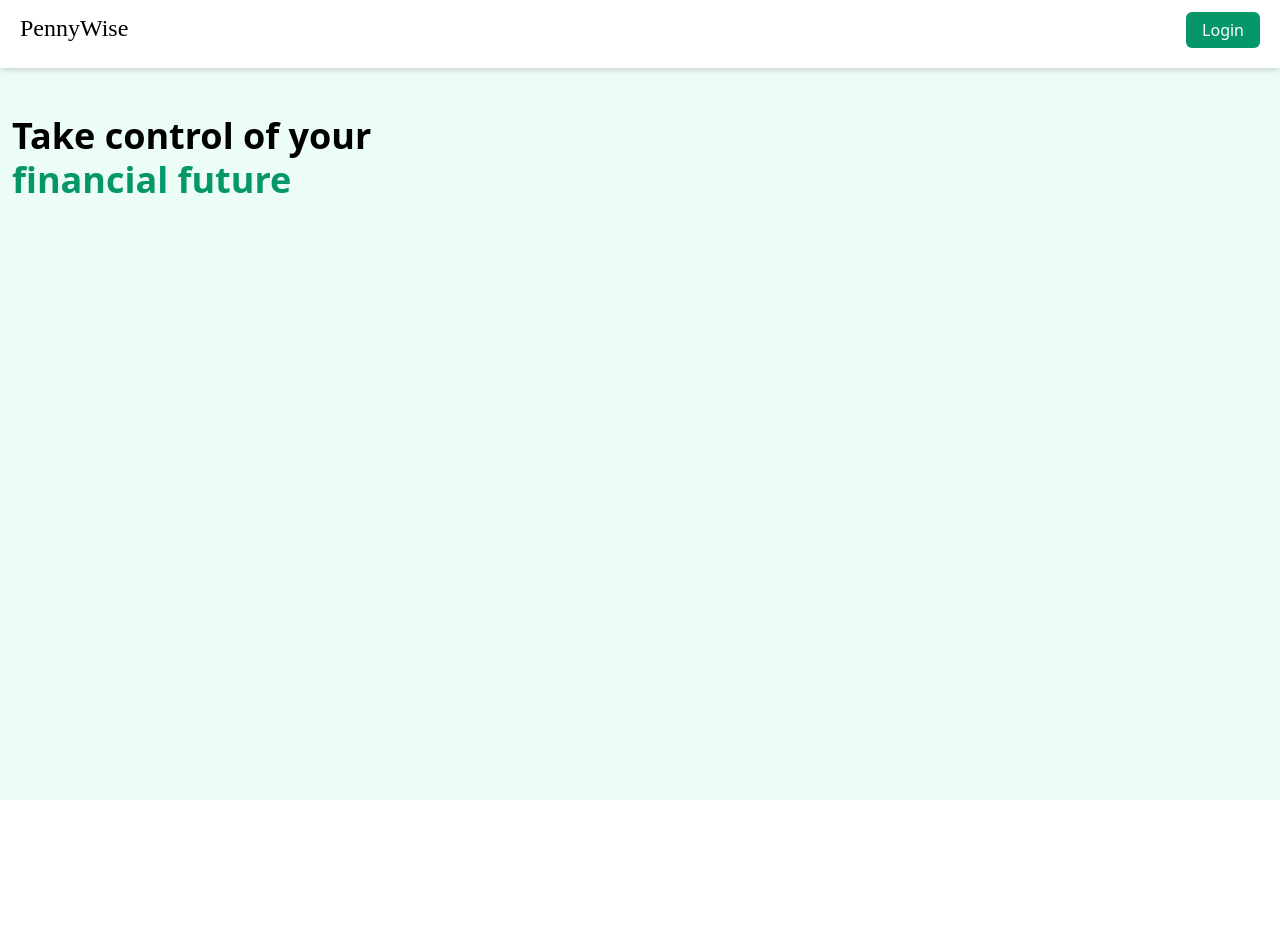
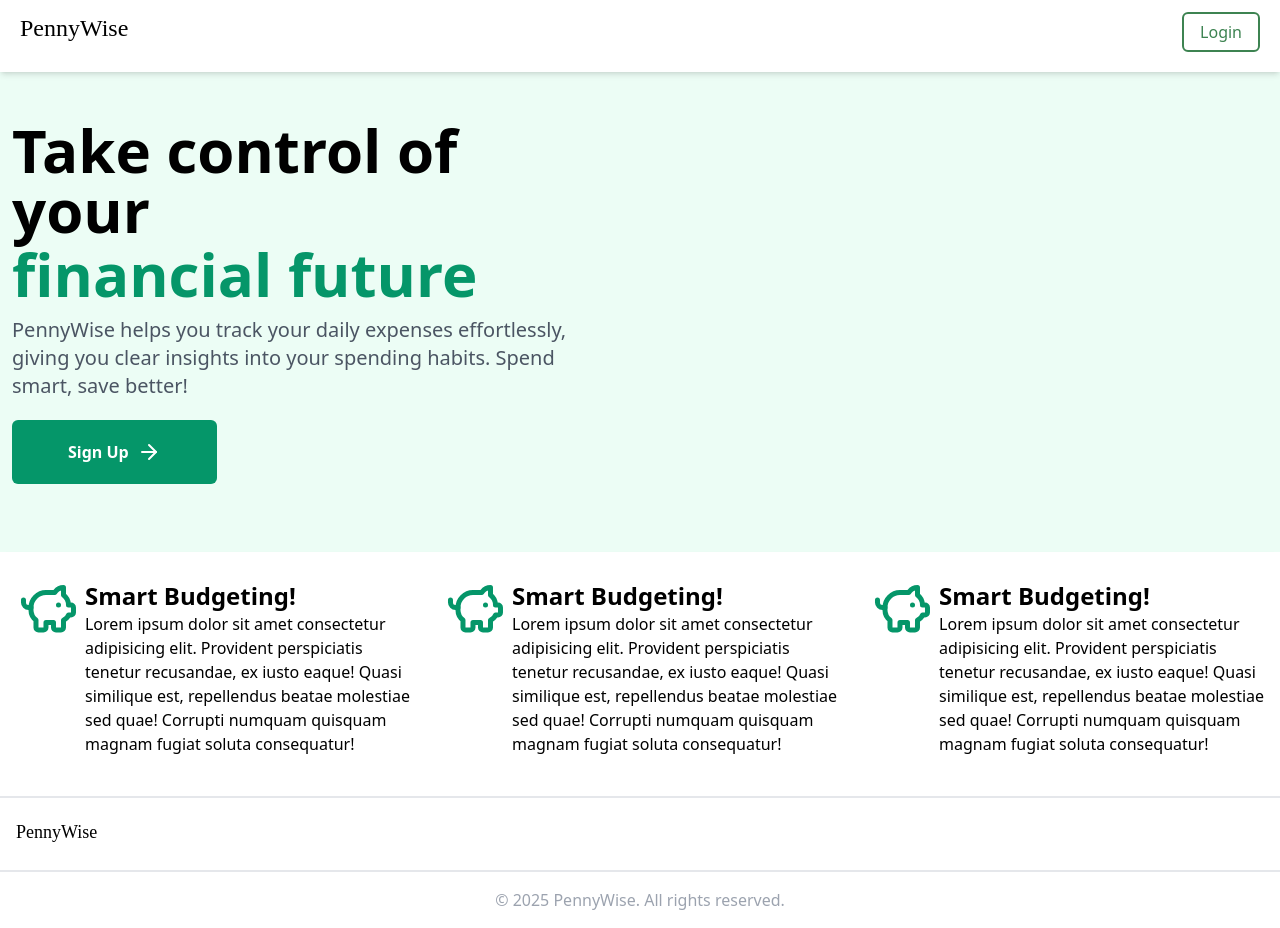
Before and after one commit to SOATS2024/project-one, a React (Vite) app in the folder pennywise/: page / in a window 1280 px wide. Before the commit the page ends 800 px from the top, so only its background shows below. Built offline with nearby package versions, Linux system fonts and the light colour scheme; a web font is replaced by a local one.

Commit message:
Some work done on Welcome Page

```diff
--- /dev/null
+++ b/pennywise/src/components/ContentTile.jsx
@@ -0,0 +1,47 @@
+import { PiggyBankIcon } from "lucide-react";
+
+const ContentTile = () => {
+  return (
+    <div className="flex  justify-between items-center mx-3">
+      {/* <PiggyBankIcon className="h-[60px] w-full" /> */}
+      <div className="flex w-[32%]">
+        <PiggyBankIcon className="h-[60px] w-full text-secondary" />
+        <div>
+          <h3 className="text-2xl font-bold">Smart Budgeting!</h3>
+          <p>
+            Lorem ipsum dolor sit amet consectetur adipisicing elit. Provident
+            perspiciatis tenetur recusandae, ex iusto eaque! Quasi similique
+            est, repellendus beatae molestiae sed quae! Corrupti numquam
+            quisquam magnam fugiat soluta consequatur!
+          </p>
+        </div>
+      </div>
+      <div className="flex w-[32%]">
+        <PiggyBankIcon className="h-[60px] w-full text-secondary" />
+        <div>
+          <h3 className="text-2xl font-bold">Smart Budgeting!</h3>
+          <p>
+            Lorem ipsum dolor sit amet consectetur adipisicing elit. Provident
+            perspiciatis tenetur recusandae, ex iusto eaque! Quasi similique
+            est, repellendus beatae molestiae sed quae! Corrupti numquam
+            quisquam magnam fugiat soluta consequatur!
+          </p>
+        </div>
+      </div>
+      <div className="flex   w-[32%]">
+        <PiggyBankIcon className="h-[60px] w-full text-secondary" />
+        <div>
+          <h3 className="text-2xl font-bold">Smart Budgeting!</h3>
+          <p>
+            Lorem ipsum dolor sit amet consectetur adipisicing elit. Provident
+            perspiciatis tenetur recusandae, ex iusto eaque! Quasi similique
+            est, repellendus beatae molestiae sed quae! Corrupti numquam
+            quisquam magnam fugiat soluta consequatur!
+          </p>
+        </div>
+      </div>
+    </div>
+  );
+};
+
+export default ContentTile;
--- a/pennywise/src/components/Navbar.jsx
+++ b/pennywise/src/components/Navbar.jsx
@@ -10,7 +10,7 @@ const Navbar = () => {
       <div className="font-pennywise text-2xl">PennyWise</div>
       <button
         type="button"
-        className="bg-secondary px-4 py-1.5 rounded-md text-white text-base font-medium hover:bg-hover_secondary"
+        className="bg-white px-4 py-1.5 rounded-md text-primary border-2 border-primary text-base font-medium hover:bg-background"
         onClick={handleLogin}
       >
         Login
--- a/pennywise/src/pages/Login.jsx
+++ b/pennywise/src/pages/Login.jsx
@@ -26,14 +26,23 @@ const Login = () => {
               >
                 Email Address
               </label>
+              <div className="relative">
                 <input
                   type="email"
                   name="email"
                   id="email"
                   required
-                className="mt-1 appearance-none rounded-md relative block w-full px-3 py-2 border border-gray-300 placeholder-gray-500 text-text focus:outline-none focus:ring-2 focus:ring-primary focus:border-primary"
+                  className="mt-1 appearance-none rounded-md relative block w-full px-3 py-2 pl-10 pr-4 border border-gray-300 placeholder-gray-500 text-text focus:outline-none focus:border-primary
+                  focus:ring-primary
+                  focus:ring-1
+                  "
                   placeholder="Enter your Email Address"
                 />
+                <Mail
+                  className="absolute inset-y-0 left-0 pl-3 pt-2 flex items-center pointer-events-none h-8 w-8 text-gray-400"
+                  strokeWidth={1.5}
+                />
+              </div>
             </div>
             <div>
               <label
@@ -43,22 +52,29 @@ const Login = () => {
                 Password
               </label>
 
-              <div className="flex relative">
-                <Lock className="absolute left-3 top-1/2 -translate-y-1/2" />
+              <div className="relative">
                 <input
                   type={showPassword ? "text" : "password"}
                   name="password"
                   id="password"
                   required
-                  className="mt-1 appearance-none rounded-md relative block w-full px-3 py-2 border border-gray-300 placeholder-gray-500 text-text focus:outline-none focus:ring-2 focus:ring-primary focus:border-primary"
+                  className="mt-1 appearance-none rounded-md relative block w-full px-3 py-2 pl-10 pr-10 border border-gray-300 placeholder-gray-500 text-text focus:outline-none focus:ring-1 focus:ring-primary focus:border-primary"
                   placeholder="Enter your Password"
+                />
+                <Lock
+                  className="absolute inset-y-0 items-center flex left-0 pl-3 pt-2 h-8 w-8 pointer-events-none text-gray-400"
+                  strokeWidth={1.5}
                 />
                 <button
                   type="button"
-                  className="absolute right-3 top-1/2 -translate-y-1/2 text-gray-300"
+                  className="absolute right-3 top-1/2 -translate-y-1/2 text-secondary"
                   onClick={() => setShowPassword(!showPassword)}
                 >
-                  {showPassword ? <Eye /> : <EyeOff />}
+                  {showPassword ? (
+                    <Eye strokeWidth={1.5} />
+                  ) : (
+                    <EyeOff strokeWidth={1.5} />
+                  )}
                 </button>
               </div>
             </div>
--- a/pennywise/src/pages/Welcome.jsx
+++ b/pennywise/src/pages/Welcome.jsx
@@ -1,5 +1,7 @@
 import Navbar from "../components/Navbar";
+import ContentTile from "../components/ContentTile";
 import welcomeImage from "../assets/welcome_img.png";
+import { ArrowRightIcon } from "lucide-react";
 
 import { useNavigate } from "react-router-dom";
 
@@ -17,12 +19,46 @@ const Welcome = () => {
     <div className="min-h-screen bg-background">
       <Navbar />
       <div className="flex flex-row px-3 py-12">
-        <div className="flex flex-col">
-          <div className="text-4xl font-extrabold">Take control of your</div>
-          <div className="text-4xl font-extrabold mt-1 text-secondary">
+        <div className="flex flex-col w-[45%]">
+          <div className="text-6xl font-extrabold">Take control of your</div>
+          <div className="text-6xl font-extrabold mt-1 text-secondary">
             financial future
           </div>
-          <div className=""></div>
+          <div className="mt-3 text-gray-600 text-xl">
+            PennyWise helps you track your daily expenses effortlessly, giving
+            you clear insights into your spending habits. Spend smart, save
+            better!
+          </div>
+          <div className="mt-5">
+            <button
+              type="button"
+              className="inline-flex bg-secondary px-14 py-5 rounded-md font-bold text-white hover:bg-hover_secondary"
+              onClick={handleSignUp}
+            >
+              Sign Up
+              <span className="ml-2">
+                <ArrowRightIcon />
+              </span>
+            </button>
+          </div>
+        </div>
+        <div className="">{/* This div will hold the animation */}</div>
+      </div>
+      <div className="flex bg-white h-full mt-5 shadow-md">
+        <div className="mt-7 justify-between">
+          <ContentTile />
+          <div className="mt-10 items-center">
+            <div className="border border-gray-200"></div>
+          </div>
+          <div className="mt-5 px-4 flex text-lg font-medium font-pennywise">
+            <span>PennyWise</span>
+          </div>
+          <div className="mt-6 items-center">
+            <div className="border border-gray-200"></div>
+          </div>
+          <div className="flex justify-center text-gray-400 py-4">
+            <span>© 2025 PennyWise. All rights reserved.</span>
+          </div>
         </div>
       </div>
     </div>
```
Also changed, not shown: pennywise/src/pages/Signup.jsx (+46 -34 lines). Lines whose indentation alone changed are shown as unchanged.
